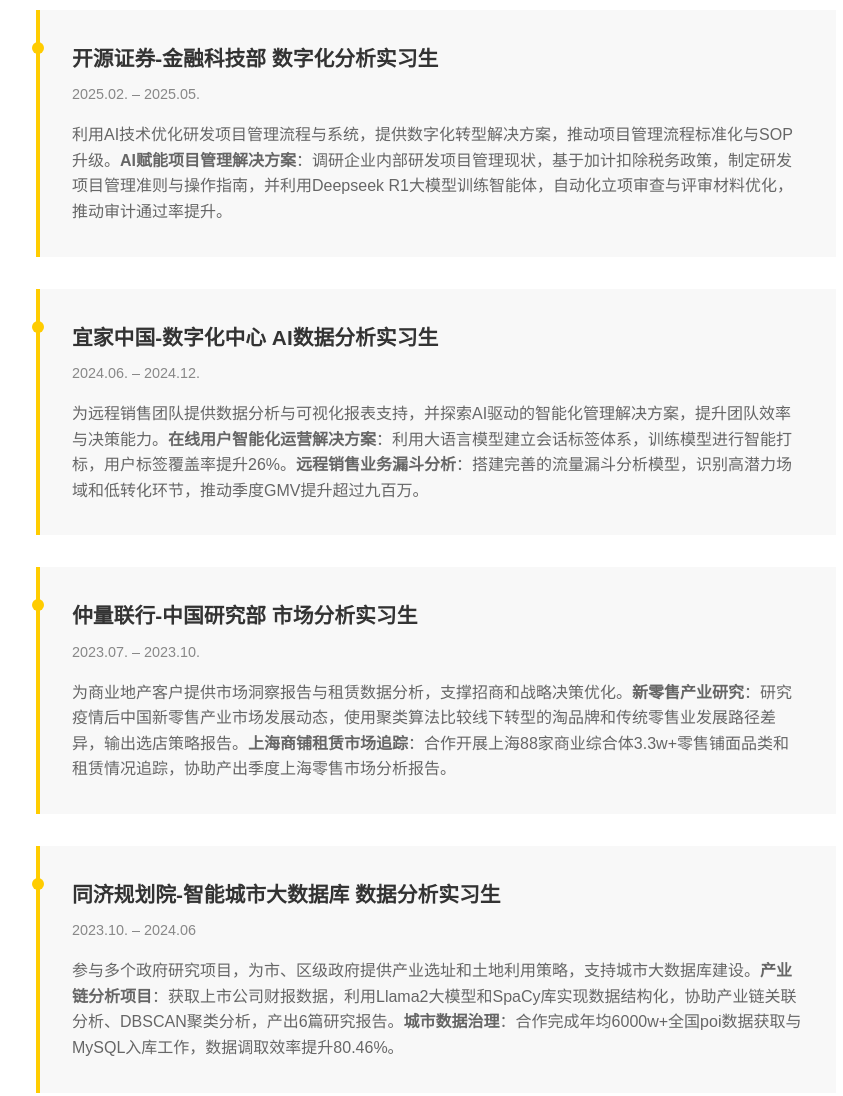
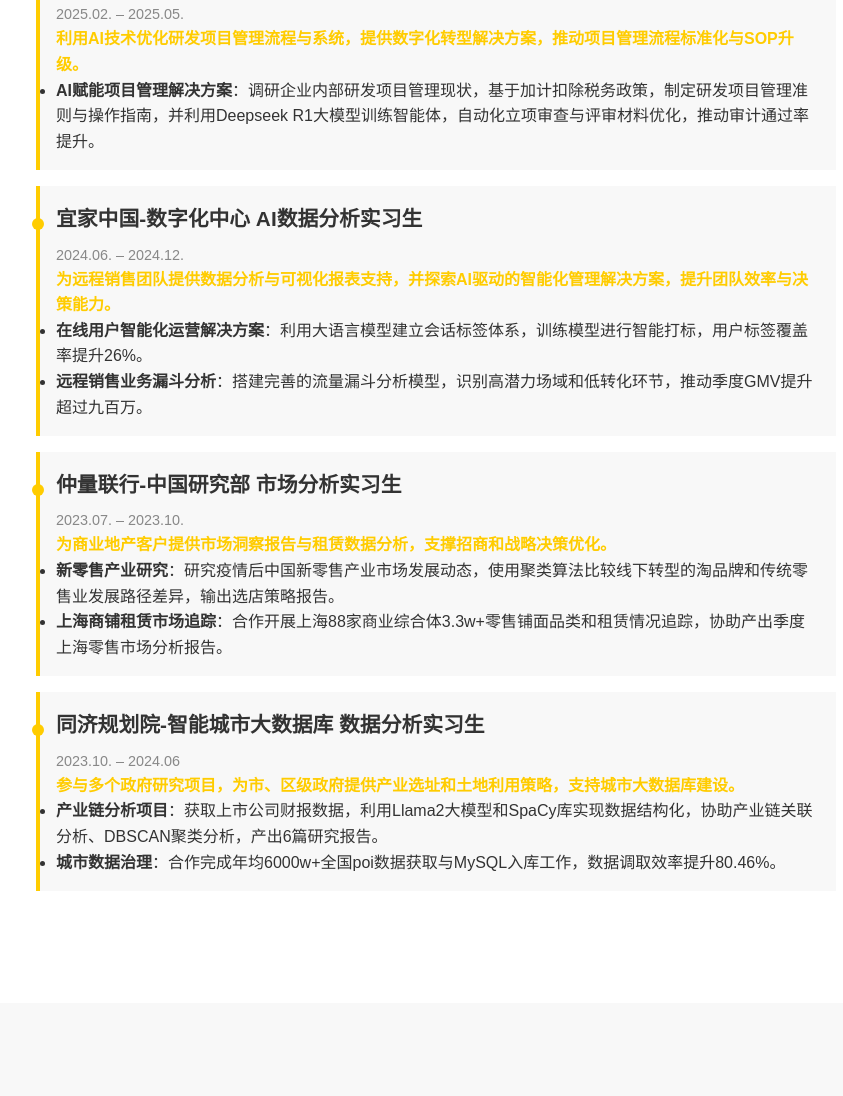
Before and after one commit to Chean-mo/YumoHome, a plain HTML site: page index.html in a window 1280 px wide. Shown: the part 1673-2769 px from the top of the page, without its empty margins (354-1197 px from the left). Drawn offline with Linux system fonts and the light colour scheme.

Commit message:
Update index.html

```diff
--- a/index.html
+++ b/index.html
@@ -135,7 +135,7 @@
         }
 
         .about-image {
-            width: 300px;
+            width: 200px;
             height: 400px;
             background: #333;
             border-radius: 10px;
@@ -155,7 +155,7 @@
         .about-content h2::after {
             content: '';
             display: block;
-            width: 50px;
+            width: 150px;
             height: 3px;
             background: #ffcc00;
             margin-top: 1rem;
@@ -184,7 +184,7 @@
         .resume-section h2::after {
             content: '';
             display: block;
-            width: 50px;
+            width: 150px;
             height: 3px;
             background: #ffcc00;
             margin: 1rem auto 0;
@@ -197,8 +197,8 @@
 
         .timeline-item {
             background: #f8f8f8;
-            padding: 2rem;
-            margin: 2rem 0;
+            padding: 1rem;
+            margin: 1rem 0;
             border-left: 4px solid #ffcc00;
             position: relative;
         }
@@ -223,13 +223,19 @@
         .timeline-date {
             color: #888;
             font-size: 0.9rem;
-            margin-bottom: 1rem;
+
         }
 
         .timeline-item p {
             color: #666;
             line-height: 1.6;
         }
+        .highlight-yellow {
+            color: #ffcc00;
+            font-weight: bold;
+            margin-bottom: 2rem;
+        }
+
 
         /* 作品部分 */
         .works-section {
@@ -422,13 +428,13 @@
 <body>
     <!-- 左侧导航栏 -->
     <nav class="navbar">
-        <div class="logo">YUMO.</div>
+        <div class="logo">YUMO</div>
         <ul class="nav-menu">
             <li><a href="#home">HOME</a></li>
             <li><a href="#about">关于我</a></li>
             <li><a href="#resume">我的简历</a></li>
             <li><a href="#works">我的作品</a></li>
-            <li><a href="#contact">CONTACT</a></li>
+            <li><a href="#contact">联系我</a></li>
         </ul>
     </nav>
 
@@ -438,13 +444,14 @@
         <section id="home" class="hero-section">
             <div class="hero-content">
                 <h1 class="hero-title">
-                    MY NAME IS
+                    HI, THIS IS
                     <span class="hero-name">YUMO</span>
                 </h1>
                 <div class="hero-role">I'M A DATA ANALYST</div>
             </div>
             <div class="hero-image">
-                👨‍💻
+                <img src="pic/headpic.jpg" alt="Yumo's Avatar" />
+
             </div>
         </section>
 
@@ -453,10 +460,10 @@
             <div class="section-content">
                 <div class="about-container">
                     <div class="about-image">
-                        🧑‍💻
+
                     </div>
                     <div class="about-content">
-                        <h2>who am i<br>HELLO</h2>
+                        <h2>关于我<br></h2>
                         <div class="about-text">
                             <p>我是一名数据分析师，专注于利用AI技术和数据洞察为企业提供智能化解决方案。在金融科技、零售电商、商业地产等多个行业拥有丰富的实战经验，擅长通过数据分析和机器学习模型优化业务流程，提升运营效率。</p>
                             <br>
@@ -475,24 +482,44 @@
                     <div class="timeline-item">
                         <h3>开源证券-金融科技部 数字化分析实习生</h3>
                         <div class="timeline-date">2025.02. – 2025.05.</div>
-                        <p>利用AI技术优化研发项目管理流程与系统，提供数字化转型解决方案，推动项目管理流程标准化与SOP升级。<strong>AI赋能项目管理解决方案</strong>：调研企业内部研发项目管理现状，基于加计扣除税务政策，制定研发项目管理准则与操作指南，并利用Deepseek R1大模型训练智能体，自动化立项审查与评审材料优化，推动审计通过率提升。</p>
+                        <p><span class="highlight-yellow">利用AI技术优化研发项目管理流程与系统，提供数字化转型解决方案，推动项目管理流程标准化与SOP升级。</span></p>
+                        <ul>
+                            <li><strong>AI赋能项目管理解决方案</strong>：调研企业内部研发项目管理现状，基于加计扣除税务政策，制定研发项目管理准则与操作指南，并利用Deepseek R1大模型训练智能体，自动化立项审查与评审材料优化，推动审计通过率提升。</li>
+                        </ul>
                     </div>
+
                     <div class="timeline-item">
                         <h3>宜家中国-数字化中心 AI数据分析实习生</h3>
                         <div class="timeline-date">2024.06. – 2024.12.</div>
-                        <p>为远程销售团队提供数据分析与可视化报表支持，并探索AI驱动的智能化管理解决方案，提升团队效率与决策能力。<strong>在线用户智能化运营解决方案</strong>：利用大语言模型建立会话标签体系，训练模型进行智能打标，用户标签覆盖率提升26%。<strong>远程销售业务漏斗分析</strong>：搭建完善的流量漏斗分析模型，识别高潜力场域和低转化环节，推动季度GMV提升超过九百万。</p>
+                        <p><span class="highlight-yellow">为远程销售团队提供数据分析与可视化报表支持，并探索AI驱动的智能化管理解决方案，提升团队效率与决策能力。</span></p>
+                        <ul>
+                            <li><strong>在线用户智能化运营解决方案</strong>：利用大语言模型建立会话标签体系，训练模型进行智能打标，用户标签覆盖率提升26%。</li>
+                            <li><strong>远程销售业务漏斗分析</strong>：搭建完善的流量漏斗分析模型，识别高潜力场域和低转化环节，推动季度GMV提升超过九百万。</li>
+                        </ul>
                     </div>
+
                     <div class="timeline-item">
                         <h3>仲量联行-中国研究部 市场分析实习生</h3>
                         <div class="timeline-date">2023.07. – 2023.10.</div>
-                        <p>为商业地产客户提供市场洞察报告与租赁数据分析，支撑招商和战略决策优化。<strong>新零售产业研究</strong>：研究疫情后中国新零售产业市场发展动态，使用聚类算法比较线下转型的淘品牌和传统零售业发展路径差异，输出选店策略报告。<strong>上海商铺租赁市场追踪</strong>：合作开展上海88家商业综合体3.3w+零售铺面品类和租赁情况追踪，协助产出季度上海零售市场分析报告。</p>
+                        <p><span class="highlight-yellow">为商业地产客户提供市场洞察报告与租赁数据分析，支撑招商和战略决策优化。</span></p>
+                        <ul>
+                            <li><strong>新零售产业研究</strong>：研究疫情后中国新零售产业市场发展动态，使用聚类算法比较线下转型的淘品牌和传统零售业发展路径差异，输出选店策略报告。</li>
+                            <li><strong>上海商铺租赁市场追踪</strong>：合作开展上海88家商业综合体3.3w+零售铺面品类和租赁情况追踪，协助产出季度上海零售市场分析报告。</li>
+                        </ul>
                     </div>
+
                     <div class="timeline-item">
                         <h3>同济规划院-智能城市大数据库 数据分析实习生</h3>
                         <div class="timeline-date">2023.10. – 2024.06</div>
-                        <p>参与多个政府研究项目，为市、区级政府提供产业选址和土地利用策略，支持城市大数据库建设。<strong>产业链分析项目</strong>：获取上市公司财报数据，利用Llama2大模型和SpaCy库实现数据结构化，协助产业链关联分析、DBSCAN聚类分析，产出6篇研究报告。<strong>城市数据治理</strong>：合作完成年均6000w+全国poi数据获取与MySQL入库工作，数据调取效率提升80.46%。</p>
+                        <p><span class="highlight-yellow">参与多个政府研究项目，为市、区级政府提供产业选址和土地利用策略，支持城市大数据库建设。</span></p>
+                        <ul>
+                            <li><strong>产业链分析项目</strong>：获取上市公司财报数据，利用Llama2大模型和SpaCy库实现数据结构化，协助产业链关联分析、DBSCAN聚类分析，产出6篇研究报告。</li>
+                            <li><strong>城市数据治理</strong>：合作完成年均6000w+全国poi数据获取与MySQL入库工作，数据调取效率提升80.46%。</li>
+                        </ul>
                     </div>
                 </div>
+
+
             </div>
         </section>
 
```
